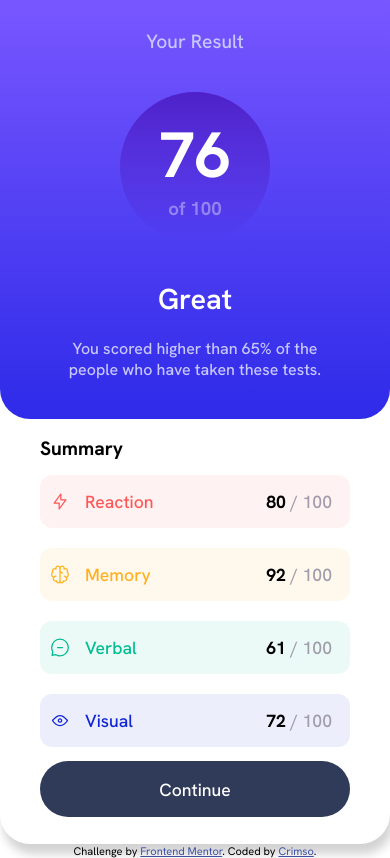
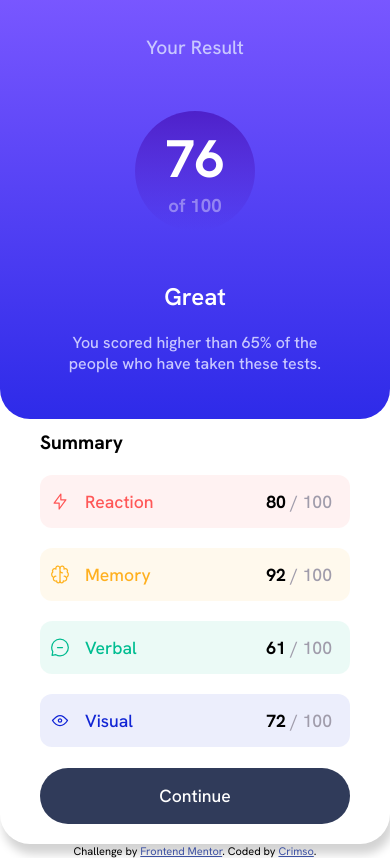
Before and after one commit to crimso/results-summary-component-main, a plain HTML site: page index.html in a window 390 px wide. Drawn offline with Linux system fonts and the light colour scheme.

Commit message:
Add files via upload
added some propertys for responsive desing

```diff
--- a/style.css
+++ b/style.css
@@ -54,7 +54,7 @@ body {
     flex-direction: column;
     align-items: center;
     justify-content: center;
-    min-height: 100vh;
+    min-height: 100svh;
 }
 
 
@@ -128,6 +128,7 @@ main {
 .summary-section-main {
     display: flex;
     flex-direction: column;
+    gap: 20px;
     width: 50%;
     height: 100%;
     padding: 20px 40px 20px 40px;
@@ -258,6 +259,25 @@ button:hover {
 
 }
 
+@media (max-height:850px) {
+    .result-section-score {
+        width: 120px;
+        height: 120px;
+
+    }
+
+    .result-section-score h2 {
+        font-size: 3.3rem;
+
+    }
+
+    .result-section-main article h2 {
+        font-size: 1.5rem;
+    }
+
+
+}
+
 .attribution {
     font-size: 11px;
     text-align: center;
```
